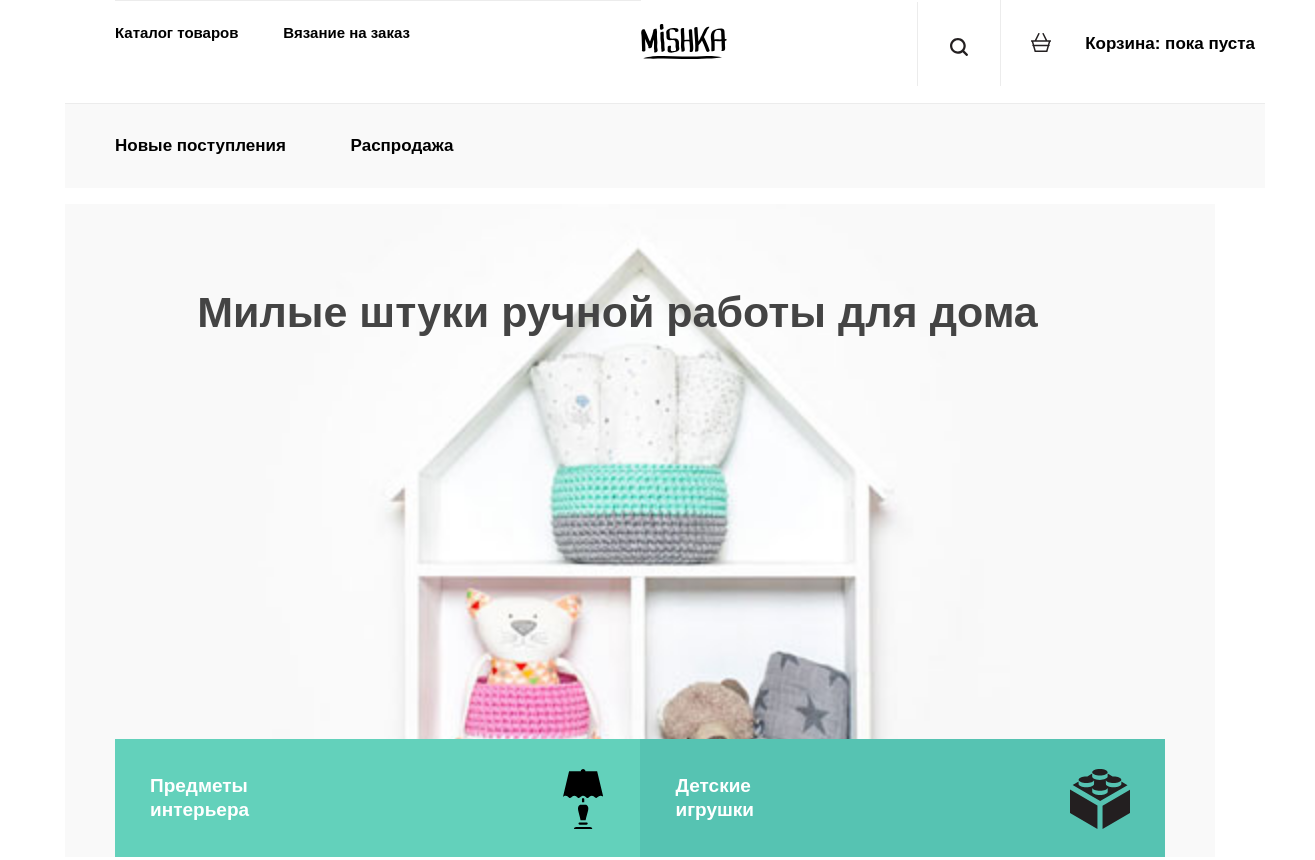
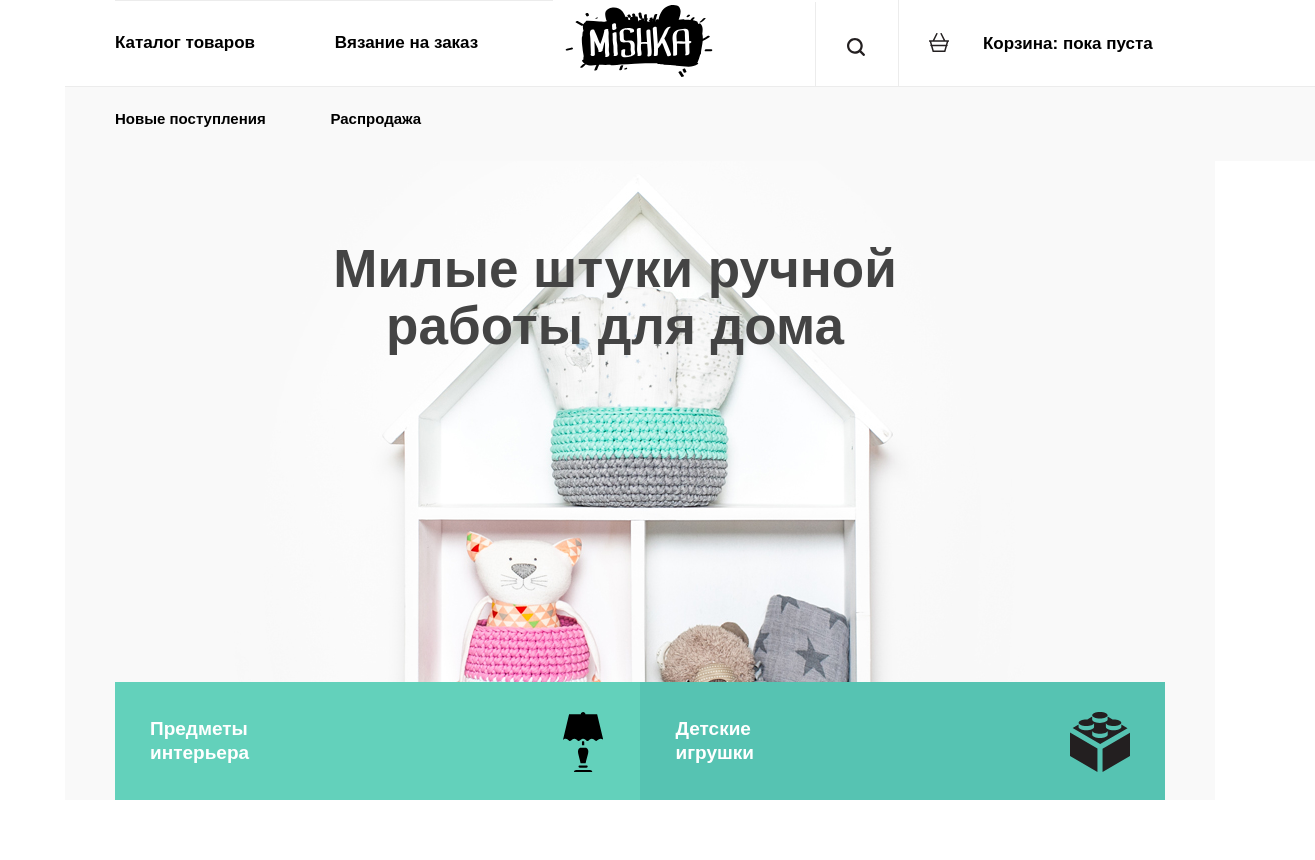
Before and after one commit to enelizarova/Mishka, a website: page index.html in a window 1280 px wide. Shown: the top 860 px of the page, 1315 px wide, since content can reach past the window. Drawn offline with nearby package versions, Linux system fonts and the light colour scheme; files that its build step writes are made by us from their sources.

Commit message:
графика начало

```diff
--- a/index.html
+++ b/index.html
@@ -17,7 +17,11 @@
             <button class="main-nav__btn"></button>
             <div class="main-nav__container clearfix">
             <div class="main-header__logo">
-            <img src="img/logo-mobile.svg" width="86" height="35">
+            <picture>
+                <source media="(min-width: 1150px)" srcset="img/logo-desktop.svg">
+                <source media="(min-width: 768px)" srcset="img/logo-tablet.svg">
+                <img src="img/logo-mobile.svg" alt="Mishka">
+              </picture>
           </div>
               <ul class="main-nav__items main-nav__items--global">
                 <li class="main-nav__list">
@@ -165,7 +169,7 @@
       <footer class="main-footer">
       <div class="content-container content-container--footer">
         <div class="main-footer__logo">
-          <img src="img/logo-mobile.svg" width="100" height="35">
+          <img src="img/logo-footer.svg" width="100" height="35">
         </div>
         <div class="socials">
           <a href="#" class="socials__link socials__link--inst"></a>
--- a/less/global.less
+++ b/less/global.less
@@ -51,6 +51,10 @@ html {
     float: none;
     margin-left: 0;
     align-self: center;
+  }
+  .main-header__logo img {
+    width: 112px;
+    height: 52px;
   }
   .main-nav__items--global {
     order: 3;
@@ -133,7 +137,6 @@ html {
     margin-right: 60px;
     font-size: 43px;
     line-height: 50px;
-
   }
   .catalogue-item__wrapper {
     margin-bottom: 47px;
@@ -398,6 +401,8 @@ html {
   .content-container--footer {
     display: flex;
     justify-content: space-around;
+    padding-left: 15px;
+    padding-right: 30px;
   }
   .main-footer__logo,
   .socials,
@@ -407,6 +412,15 @@ html {
     border: none;
     vertical-align: top;
     padding-top: 65px;
+  }
+  .main-footer__logo {
+    padding-top: 55px;
+  }
+  .socials {
+    padding-left: 95px;
+  }
+  .socials__link--inst {
+    margin-right: 35px;
   }
   .developer__intro {
     font-size: 19px;
@@ -427,31 +441,44 @@ html {
   .main-nav__container {
     width: 1150px;
   }
-  .main-nav__items--more {
-    display: block;
+  .main-nav__item {
+    font-size: @up-text;
+    line-height: 24px;
   }
-  .main-header {
-  }
-  .main-nav__container {
+  .main-nav__item--search {
+    font-size: 0;
   }
   .main-nav__items--global {
-    order: 1;
+    order: 0;
+    flex-grow: 0;
     background: none;
+    padding-top: 10px;
+    margin-right: 10px;
     &::before,
     &::after {
       display: none;
     }
   }
+  .main-nav__item--global {
+    margin-right: 35px;
+  }
   .main-header__logo {
-    order: 2
+    order: 2;
+    flex-grow: 0;
+    margin-right: 100px;
+  }
+  .main-header__logo img {
+    width: 152px;
+    height: 72px;
   }
   .main-nav__items--user {
     order: 3;
   }
   .main-nav__items--more {
+    display: block;
     order: 4;
     padding: 0;
-    margin-right: 50px;
+    margin: 0;
     background: #f9f9f9;
     flex-grow: 1;
     position: relative;
@@ -480,12 +507,34 @@ html {
   .main-nav__item--new,
   .main-nav__item--sale {
     display: inline-block;
+    padding-top: 20px;
+    font-size: @base-text;
   }
   .main-nav__item--new {
     padding-left: 0;
   }
+  .page-title {
+    background: url('../img/hero-desktop@1x.jpg') no-repeat 50% -70px;
+    margin-top: -40px;
+    @media @retina {
+      background-image: url("../img/hero-desktop@2x.jpg");
+      background-size: 2300px auto;
+    }
+  }
+  .page-title__name {
+    font-size: 53px;
+    line-height: 57px;
+    width: 600px;
+    margin-left: 210px;
+  }
   .catalogue-item {
     width: 525px;
+  }
+  .catalogue {
+    margin-top: -45px;
+  }
+  .catalogue-item__wrapper {
+    margin-bottom: 70px;
   }
   .good-of-week {
     position: relative;
@@ -498,6 +547,7 @@ html {
     font-size: 53px;
     line-height: 57px;
     position: absolute;
+    top: 55px;
   }
   .good-of-week__info {
     margin-left: 175px;
@@ -569,6 +619,6 @@ html {
 }
 .main-footer {
   margin-top: 40px;
-  padding: 0 20px;
+  // padding: 0 20px;
   padding-bottom: 20px;
 }
--- a/less/page-title.less
+++ b/less/page-title.less
@@ -3,6 +3,10 @@
   min-height: 290px;
   text-align: center;
   margin-bottom: -25px;
+    @media @retina {
+      background-image: url("../img/hero-mobile@2x.jpg");
+      background-size: 1150px auto;
+    }
 }
 .page-title__name {
   font-size: @big-text;
--- a/less/variables.less
+++ b/less/variables.less
@@ -14,3 +14,4 @@
 @main-theme-color: #63d1bb;
 @lighten-color: #e5ecee;
 @background-color: #f1f1f1;
+@retina: "(min-resolution: 144dpi), (min-resolution: 1.5dppx)";
```
Also changed, not shown: catalogue.html (+5 -1 lines), form.html (+5 -1 lines).
